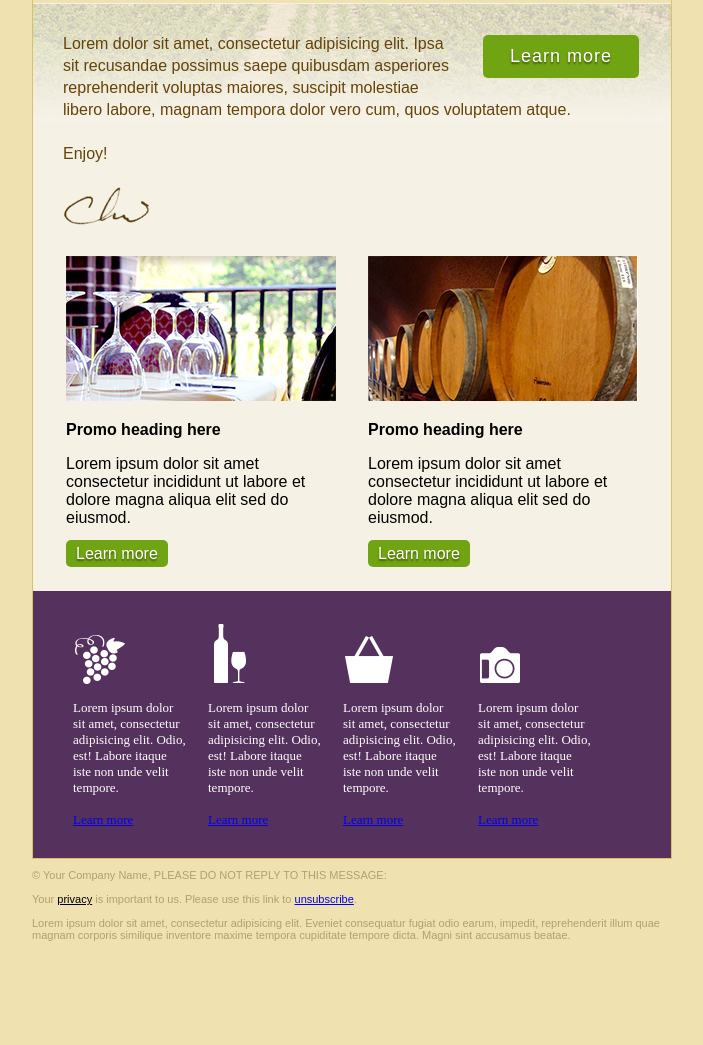
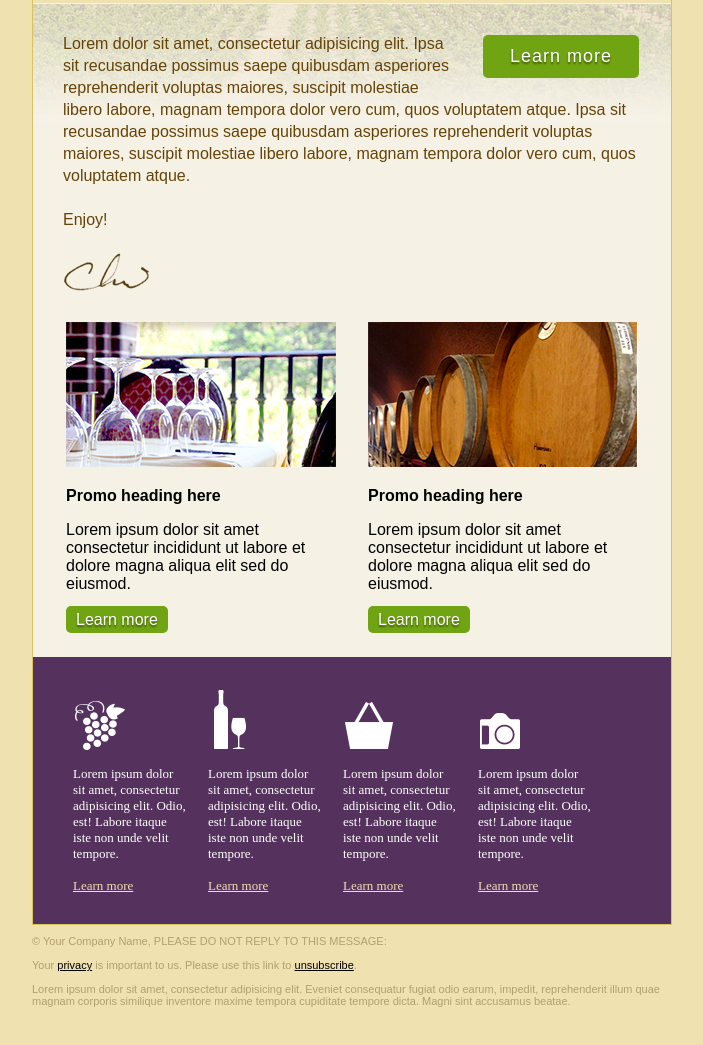
Before and after one commit to paakay/primal-email, a plain HTML site: page email.html in a window 1280 px wide. Shown: the part 297-1342 px from the top of the page, without its empty margins (288-991 px from the left). Before the commit the page ends 1277 px from the top, so only its background shows below. Drawn offline with Linux system fonts and the light colour scheme.

Commit message:
Change anchor link color in callouts row

```diff
--- a/email.html
+++ b/email.html
@@ -43,7 +43,7 @@
                 </td>
               </tr>
             </table>
-            Lorem dolor sit amet, consectetur adipisicing elit. Ipsa sit recusandae possimus saepe quibusdam asperiores reprehenderit voluptas maiores, suscipit molestiae libero labore, magnam tempora dolor vero cum, quos voluptatem atque.
+            Lorem dolor sit amet, consectetur adipisicing elit. Ipsa sit recusandae possimus saepe quibusdam asperiores reprehenderit voluptas maiores, suscipit molestiae libero labore, magnam tempora dolor vero cum, quos voluptatem atque. Ipsa sit recusandae possimus saepe quibusdam asperiores reprehenderit voluptas maiores, suscipit molestiae libero labore, magnam tempora dolor vero cum, quos voluptatem atque.
             <br><br>
             Enjoy!
             <br><br>
@@ -84,7 +84,7 @@
                 <td valign="top" width="135" style="padding-left: 10px; padding-right: 10px; font-family: Arial. Helvetica, sans-serif; font-size: 13px; line-height: 16px; color: #ffffff;">
                   <img src="images/icon_grapes.gif" alt="Grapes icon" width="75" height="75"><br>
                   Lorem ipsum dolor sit amet, consectetur adipisicing elit. Odio, est! Labore itaque iste non unde velit tempore. <br><br>
-                  <a href="#">Learn more</a>
+                  <a href="#" style="color: #efe1b0;">Learn more</a>
                 </td>
               </tr>
             </table>
@@ -93,7 +93,7 @@
                 <td valign="top" width="135" style="padding-left: 10px; padding-right: 10px; font-family: Arial. Helvetica, sans-serif; font-size: 13px; line-height: 16px; color: #ffffff;">
                   <img src="images/icon_bottle.gif" alt="Bottle icon" width="75" height="75"><br>
                   Lorem ipsum dolor sit amet, consectetur adipisicing elit. Odio, est! Labore itaque iste non unde velit tempore. <br><br>
-                  <a href="#">Learn more</a>
+                  <a href="#" style="color: #efe1b0;">Learn more</a>
                 </td>
               </tr>
             </table>
@@ -102,7 +102,7 @@
                 <td valign="top" width="135" style="padding-left: 10px; padding-right: 10px; font-family: Arial. Helvetica, sans-serif; font-size: 13px; line-height: 16px; color: #ffffff;">
                   <img src="images/icon_basket.gif" alt="Basket icon" width="75" height="75"><br>
                   Lorem ipsum dolor sit amet, consectetur adipisicing elit. Odio, est! Labore itaque iste non unde velit tempore. <br><br>
-                  <a href="#">Learn more</a>
+                  <a href="#" style="color: #efe1b0;">Learn more</a>
                 </td>
               </tr>
             </table>
@@ -111,7 +111,7 @@
                 <td valign="top" width="135" style="padding-left: 10px; padding-right: 10px; font-family: Arial. Helvetica, sans-serif; font-size: 13px; line-height: 16px; color: #ffffff;">
                   <img src="images/icon_camera.gif" alt="Camera icon" width="75" height="75"><br>
                   Lorem ipsum dolor sit amet, consectetur adipisicing elit. Odio, est! Labore itaque iste non unde velit tempore. <br><br>
-                  <a href="#">Learn more</a>
+                  <a href="#" style="color: #efe1b0;">Learn more</a>
                 </td>
               </tr>
             </table>
@@ -124,7 +124,7 @@
               <!-- content for footer -->
               &copy; Your Company Name, PLEASE DO NOT REPLY TO THIS MESSAGE:
               <br><br>
-              Your <a href="#" style="color: #000000;" >privacy</a> is important to us. Please use this link to <a href="#">unsubscribe</a>.
+              Your <a href="#" style="color: #000000;" >privacy</a> is important to us. Please use this link to <a href="#" style="color:#000000;">unsubscribe</a>.
               <br><br>
               Lorem ipsum dolor sit amet, consectetur adipisicing elit. Eveniet consequatur fugiat odio earum, impedit, reprehenderit illum quae magnam corporis similique inventore maxime tempora cupiditate tempore dicta. Magni sint accusamus beatae.
             </td>
```
